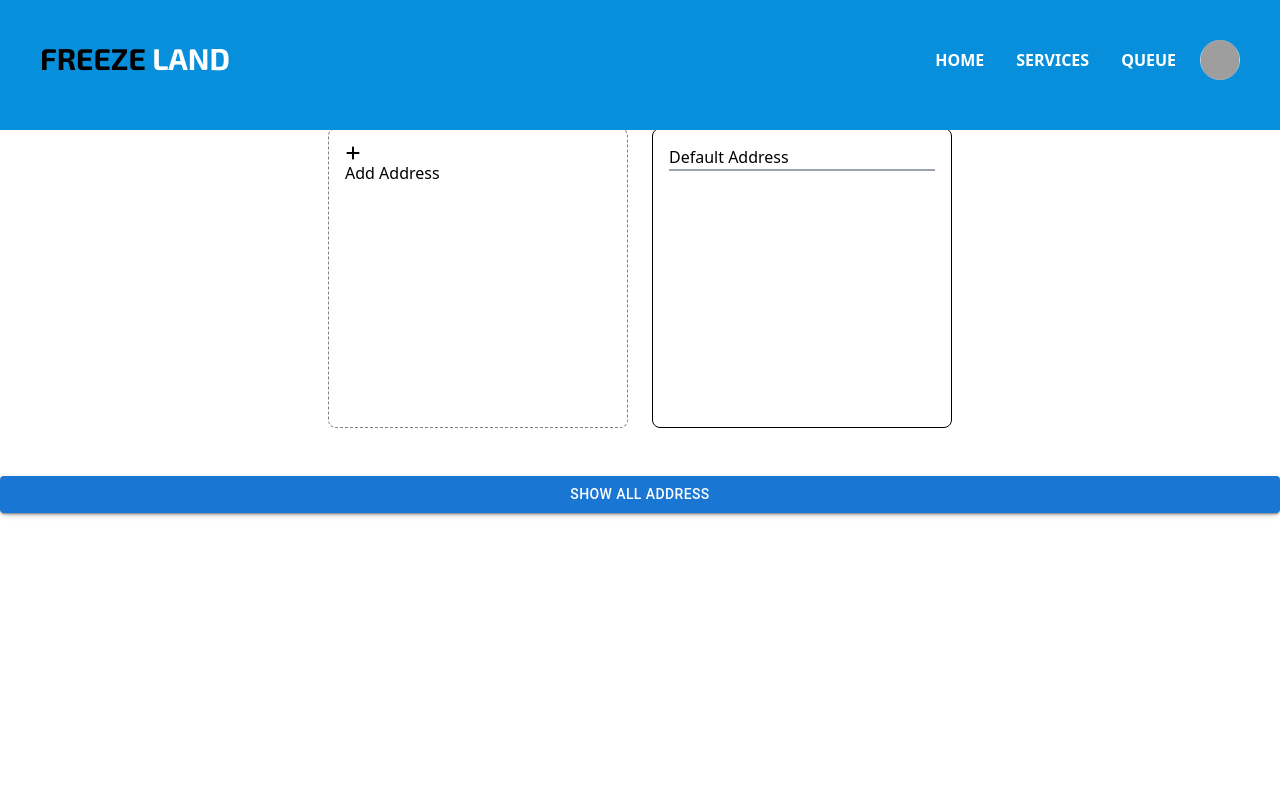
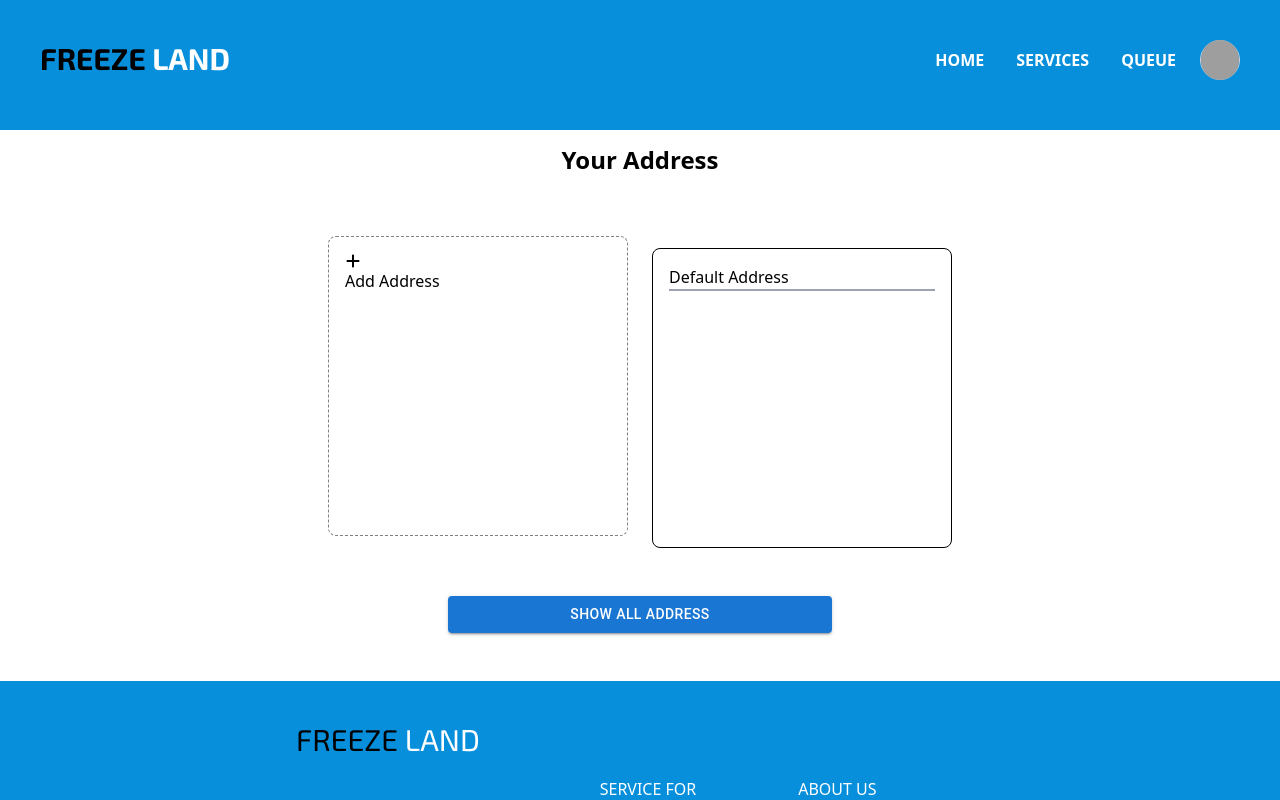
Before and after one commit to SandeeepS/FreezeLand-frontend, a React (Vite) app: page /user/address in a window 1280 px wide. Shown: the top 800 px of the page. Built offline with nearby package versions, Linux system fonts and the light colour scheme; sample sign-in values are in the browser's storage; grey boxes are pictures that could not be loaded.

Commit message:
added some styles for the existing components

```diff
--- a/src/components/User/Address.tsx
+++ b/src/components/User/Address.tsx
@@ -3,6 +3,7 @@ import Box from "@mui/material/Box";
 import { FaPlus } from "react-icons/fa6";
 import { useNavigate } from "react-router-dom";
 import { Button } from "@mui/material";
+import Footer from "./Footer";
 
 const Address: React.FC = () => {
   const navigate = useNavigate();
@@ -17,12 +18,12 @@ const Address: React.FC = () => {
   };
 
   return (
-    <div className="bg-white h-full rounded-lg shadow-md flex flex-col space-y-12">
-      <div className="mx-60 mt-12">
+    <div className="bg-white h-screen rounded-lg shadow-md flex flex-col space-y-12 mt-24">
+      <div className=" flex justify-center mx-60 mt-12">
         <h1 className="text-2xl font-bold">Your Address</h1>
       </div>
 
-      <div className="flex justify-center items-center space-x-6">
+      <div className="md:flex md:justify-center md:items-center  space-x-6 space-y-6">
         <div className="">
           <Box
             component="section"
@@ -51,14 +52,17 @@ const Address: React.FC = () => {
           </Box>
         </div>
       </div>
-      <div>
+      <div className="flex justify-center">
         <Button
+          className="md:w-96 w-full "
           variant="contained"
-          className="w-full"
           onClick={handleButtonClick}
         >
           Show All Address
         </Button>
+      </div>
+      <div>
+        <Footer/>
       </div>
     </div>
   );
--- a/src/components/User/AllAddress.tsx
+++ b/src/components/User/AllAddress.tsx
@@ -6,20 +6,20 @@ import { setDefaultAddress } from "../../Api/user";
 import { useNavigate } from "react-router-dom";
 import { useEffect } from "react";
 import { getProfile } from "../../Api/user";
+import Footer from "./Footer";
 
 interface userDetails {
-    _id?:string;
+  _id?: string;
   name: string;
   email: string;
   phone: number;
   address?: string;
-    location?:string;
+  location?: string;
 }
-
 
 const AllAddress: React.FC = () => {
   const [allAddress, setAllAddress] = useState<AddAddress[]>([]);
-  const [user,setUser] = useState<userDetails>()
+  const [user, setUser] = useState<userDetails>();
   const navigate = useNavigate();
 
   useEffect(() => {
@@ -41,25 +41,27 @@ const AllAddress: React.FC = () => {
     fetchUserDetails();
   }, []);
 
-  const handleSetDefault = async (id:string | undefined) => {
-    console.log("clicked for setDefault",id);
-    const result = await setDefaultAddress(user?._id,id);
+  const handleSetDefault = async (id: string | undefined) => {
+    console.log("clicked for setDefault", id);
+    const result = await setDefaultAddress(user?._id, id);
     console.log(result);
+  };
 
-  }
-
-  const handleEditAddress = async (id:string | undefined) => {
-    console.log("clicked the editbutton by ",id);
+  const handleEditAddress = async (id: string | undefined) => {
+    console.log("clicked the editbutton by ", id);
     navigate(`/user/editAddress/${id}`);
-
-  }
+  };
 
   return (
-    <div className="bg-white h-full rounded-lg shadow-md flex flex-col space-y-12 overflow-y-auto">
-      <h1 className="mx-5 font-exo font-bold text-2xl my-4  ">All addresses</h1>
+    <div className="bg-white h-full rounded-lg shadow-md flex flex-col space-y-12 overflow-y-auto mt-32 w-full">
+      <div>
+        <h1 className="mx-5 font-exo font-bold text-2xl my-4  ">
+          All addresses
+        </h1>
+        <div className="h-screen">
           {allAddress.map((address) => (
-        <div className="mx-6">
-          <Card sx={{ maxWidth: 1000 }} className="flex justify-between">
+            <div className="mx-6 ">
+              <Card sx={{ maxWidth: 1700 }} className="flex justify-between">
                 <CardContent>
                   <Typography>{address.name}</Typography>
                   <Typography variant="body2" sx={{ color: "text.secondary" }}>
@@ -76,14 +78,29 @@ const AllAddress: React.FC = () => {
                   </Typography>
                 </CardContent>
                 <CardActions>
-              <Button size="small" onClick={() => handleSetDefault(address._id)}>Set as Default</Button>
-              <Button size="small" onClick={() => handleEditAddress(address._id)}>Edit</Button>
-              <Button size="small"  >Remove</Button>
+                  <Button
+                    size="small"
+                    onClick={() => handleSetDefault(address._id)}
+                  >
+                    Set as Default
+                  </Button>
+                  <Button
+                    size="small"
+                    onClick={() => handleEditAddress(address._id)}
+                  >
+                    Edit
+                  </Button>
+                  <Button size="small">Remove</Button>
                 </CardActions>
               </Card>
             </div>
           ))}
         </div>
+      </div>
+      <div>
+        <Footer />
+      </div>
+    </div>
   );
 };
 
--- a/src/components/User/EditAddress.tsx
+++ b/src/components/User/EditAddress.tsx
@@ -1,31 +1,41 @@
-import React from 'react'
-import { useParams } from 'react-router-dom'
-import { Formik } from 'formik';
-import { AddressValidation } from '../Common/Validations';
-import { Button } from '@mui/material';
-import { useEffect,useState } from 'react';
-import { AddAddress, AddAddress  as AddAddressInterface } from "../../interfaces/AddAddress";
-import { useNavigate } from 'react-router-dom';
-import { getProfile } from '../../Api/user';
-import { EditExistAddress } from '../../Api/user';
+import React from "react";
+import { useParams } from "react-router-dom";
+import { Formik } from "formik";
+import { AddressValidation } from "../Common/Validations";
+import { Button } from "@mui/material";
+import { useEffect, useState } from "react";
+import {
+  AddAddress,
+  AddAddress as AddAddressInterface,
+} from "../../interfaces/AddAddress";
+import { useNavigate } from "react-router-dom";
+import { getProfile } from "../../Api/user";
+import { EditExistAddress } from "../../Api/user";
+import Footer from "./Footer";
 
-export const EditAddress:React.FC = () => {
-    const {id} = useParams();
+export const EditAddress: React.FC = () => {
+  const { id } = useParams();
 
-    const [userProfile, setUserProfile] = useState<AddAddressInterface | null>(null);
+  const [userProfile, setUserProfile] = useState<AddAddressInterface | null>(
+    null
+  );
   const [address, setAddress] = useState<AddAddress>();
   const navigate = useNavigate();
-
 
   useEffect(() => {
     const fetchUserDetails = async () => {
       try {
         const response = await getProfile();
         const user = response?.data.data.data;
-          console.log("User details from the backend in the EditAddress is ", user);
+        console.log(
+          "User details from the backend in the EditAddress is ",
+          user
+        );
         setUserProfile(user);
-          const addressFound = user.address.find((addr : AddAddress ) => addr._id === id)
-          console.log("adress while finded is ",addressFound);
+        const addressFound = user.address.find(
+          (addr: AddAddress) => addr._id === id
+        );
+        console.log("adress while finded is ", addressFound);
         setAddress(addressFound);
       } catch (error) {
         console.log(
@@ -37,10 +47,9 @@ export const EditAddress:React.FC = () => {
     fetchUserDetails();
   }, [id]);
 
-
-    console.log("id from the kslfgnlgj",id);
+  console.log("id from the kslfgnlgj", id);
   return (
-    <div className="bg-white h-full rounded-lg shadow-md flex flex-col space-y-12 overflow-y-auto">
+    <div className="bg-white h-full rounded-lg shadow-md flex flex-col space-y-12 overflow-y-auto mt-32">
       <div className="flex flex-col justify-center items-center my-6">
         <h1>
           Your Account {">"} Your Address {">"} Edit Address
@@ -52,10 +61,10 @@ export const EditAddress:React.FC = () => {
         {
           <Formik
             initialValues={{
-              name: address?.name|| "",
-              phone:address?.phone ||  0,
-              email: address?.email ||  "",
-              state:  address?.state || "",
+              name: address?.name || "",
+              phone: address?.phone || 0,
+              email: address?.email || "",
+              state: address?.state || "",
               pin: address?.pin || 0,
               district: address?.district || "",
               landMark: address?.landMark || "",
@@ -64,14 +73,14 @@ export const EditAddress:React.FC = () => {
             enableReinitialize={true}
             onSubmit={async (values) => {
               console.log("Submited addressDetails ", values);
-              let _id:string | undefined = "";
-              if(userProfile){
-                _id = userProfile._id
+              let _id: string | undefined = "";
+              if (userProfile) {
+                _id = userProfile._id;
               }
-              const result = await EditExistAddress(_id,address?._id,values);
-              if(result){
+              const result = await EditExistAddress(_id, address?._id, values);
+              if (result) {
                 console.log("result reached the frontend");
-                navigate('/user/account/address');
+                navigate("/user/account/address");
               }
             }}
           >
@@ -235,7 +244,6 @@ export const EditAddress:React.FC = () => {
                     variant="contained"
                     color="warning"
                     className="w-full"
-
                   >
                     Add Address
                   </Button>
@@ -245,6 +253,9 @@ export const EditAddress:React.FC = () => {
           </Formik>
         }
       </div>
+      <div>
+        <Footer/>
       </div>
-  )
-}
+    </div>
+  );
+};
```
Lines whose indentation alone changed are shown as unchanged.
